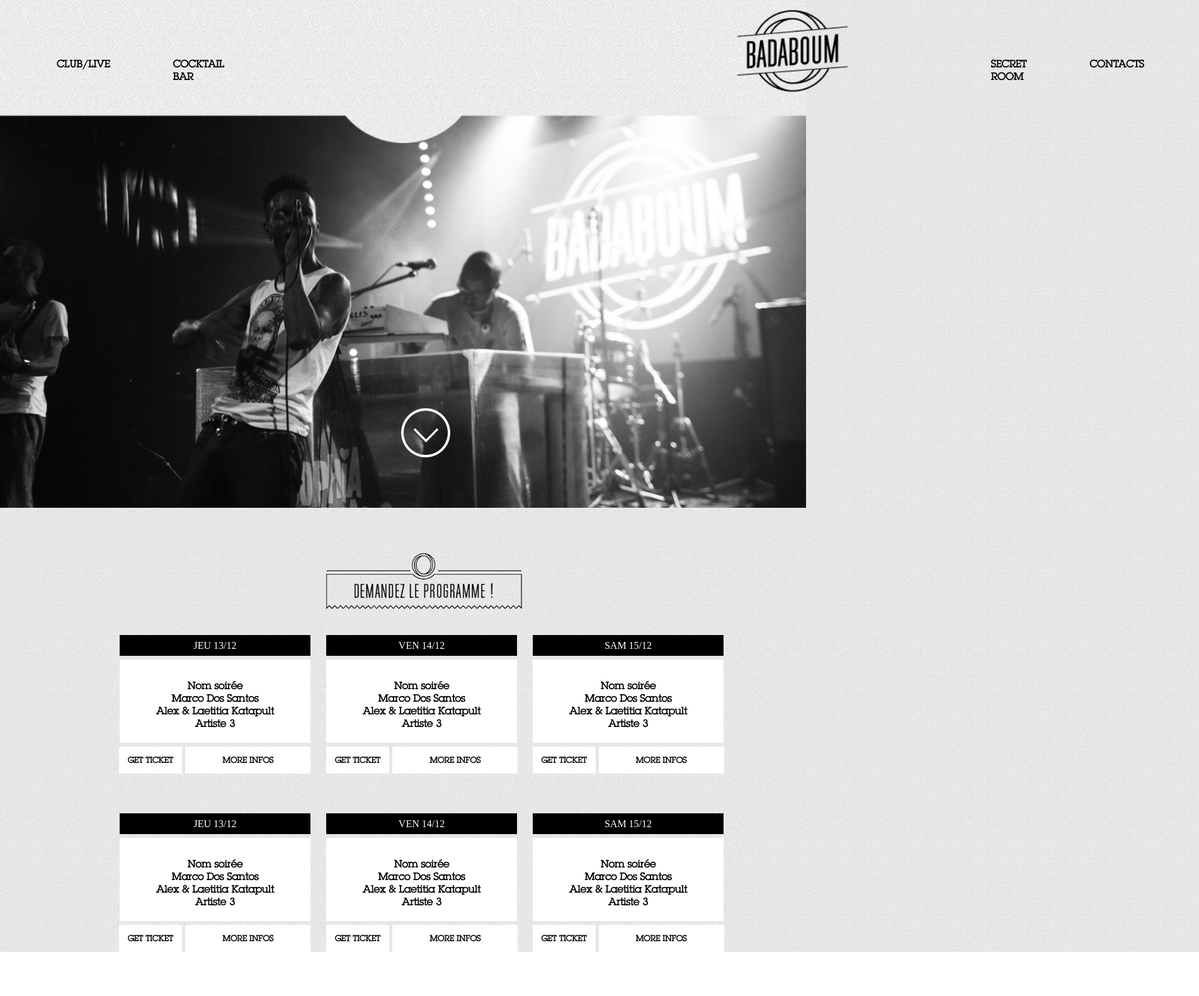
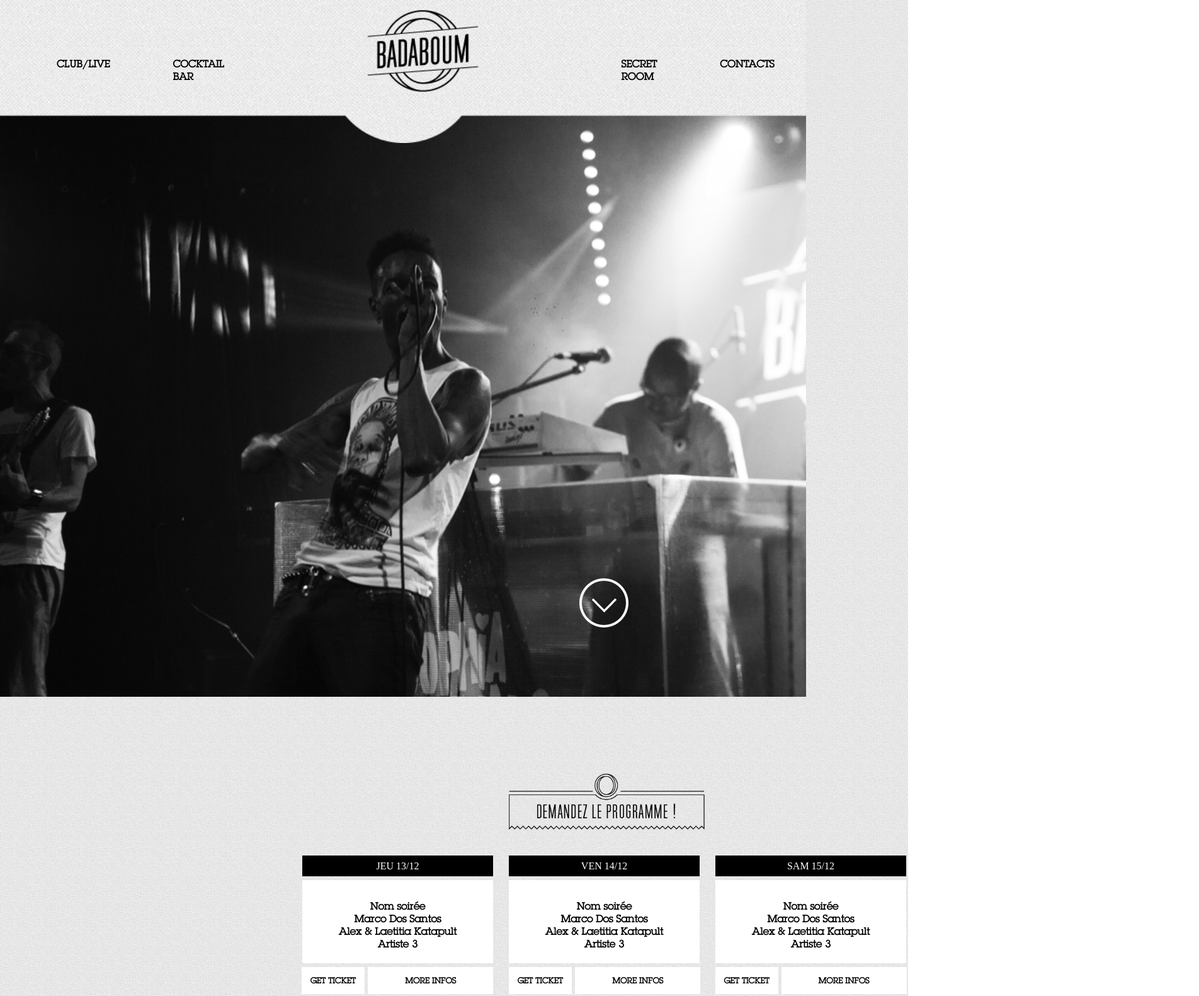
Before and after one commit to LamineDiame/silions.github.io, a plain HTML site: page index.html in a window 1280 px wide. Shown: the top 1581 px of the page at 63% size, 1904 px wide, since content can reach past the window. Before the commit the page ends 1511 px from the top, so only its background shows below. Drawn offline with Linux system fonts and the light colour scheme.

Commit message:
Css and logo adjustments

```diff
--- a/css.css
+++ b/css.css
@@ -53,17 +53,16 @@ li:hover
   	color:white;
   }
 
- #logo
- {
- 	margin-top:-75px;
- 	margin-left: 865px;
- 	height: 130px;
- }
+  #logo {
+    margin-top: -75px;
+    margin-left: 0px;
+    height: 130px;
+}
 
 
 body
 {
-background: url(images/fond.png);
+background: url(images/Fond.png);
 }
 
 header
@@ -543,62 +542,8 @@ padding-top: 8px;
 	align-items: center;
 }
 
-@media	screen and (max-width: 1600px)
-{
 
-#banniere
-{
-	position: absolute;
-	background: url(images/groupe.png) no-repeat  scroll;
-	background-size: cover;
-	width: 100%;
-	height: 750px;
-	margin-right: -90px;
-	margin-left: -8px;
-	top: 7%;
-	display: flex;
-	align-items: flex-end;
-	z-index: 1;
-}
-#fleche
-{
-padding-left: 637px;
-padding-bottom: 80px;
-}
-
- #logo
- {
- 	margin-top:-75px;
- 	margin-left: 587px;
- 	height: 130px;
- }
-
-
-
-footer
-{
-	position: absolute;
-	top:850px;
-	left:190px;
-	text-align: center;
-	align-items: center;
-}
-
-#footer2
-{
-	position: absolute;
-	top:1275px;
-	left:190px;
-	text-align: center;
-	align-items: center;
-}
-span
-{
-	display :none;
-}
-
-}
-@media	screen and (max-width: 600px)
+@media	screen and (max-width: 1168px)
 {
 
 #banniere
@@ -642,7 +587,7 @@ footer
 {
 	position: absolute;
 	top:850px;
-	left:10px;
+	left:25%;
 	text-align: center;
 }
 
@@ -651,7 +596,7 @@ footer
 {
 	position: absolute;
 	top:1500px;
-	left:0px;
+	left:350px;
 	text-align: center;
 	align-items: center;
 }
--- a/index.html
+++ b/index.html
@@ -35,7 +35,7 @@
 
 
 <footer>
-<div id=prog><img src="images/prog.png"></div>
+<div id=prog><img src="images/Prog.png"></div>
 
 <section id=conteneur>
 
```
